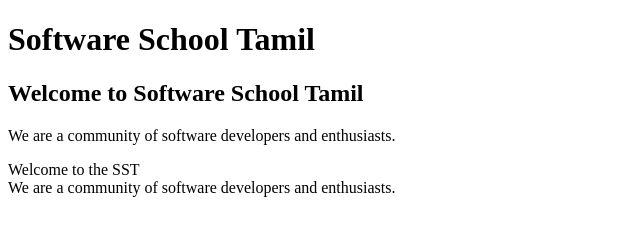
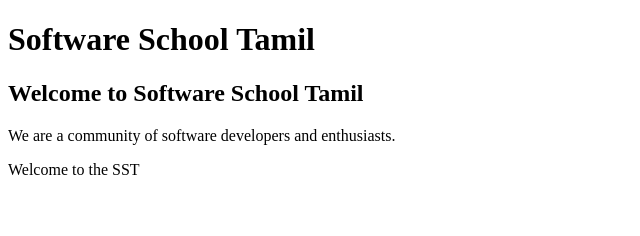
Before and after one commit to softwareschooltamil/git-sst, a plain HTML site: page index.html in a window 1280 px wide. Shown: the whole page, without its empty margins (0-640 px from the left). Drawn offline with Linux system fonts and the light colour scheme.

Commit message:
update html

```diff
--- a/index.html
+++ b/index.html
@@ -10,6 +10,5 @@
     <h2>Welcome to Software School Tamil</h2>
     <p>We are a community of software developers and enthusiasts.</p>
     <div>Welcome to the SST</div>
-    <div>We are a community of software developers and enthusiasts.</div>
 </body>
 </html>
```
